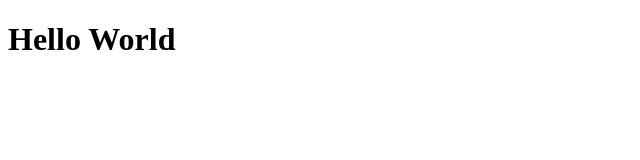
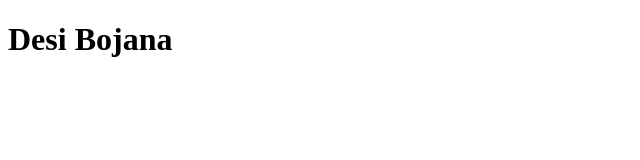
Before and after one commit to WeedleNoodle/TestSite, a plain HTML site: page index.html in a window 1280 px wide. Shown: the whole page, without its empty margins (0-640 px from the left). Drawn offline with Linux system fonts and the light colour scheme.

Commit message:
Update index.html

```diff
--- a/index.html
+++ b/index.html
@@ -7,6 +7,6 @@
     <title>Document</title>
 </head>
 <body>
-    <h1>Hello World</h1>
+    <h1>Desi Bojana</h1>
 </body>
 </html>
```
